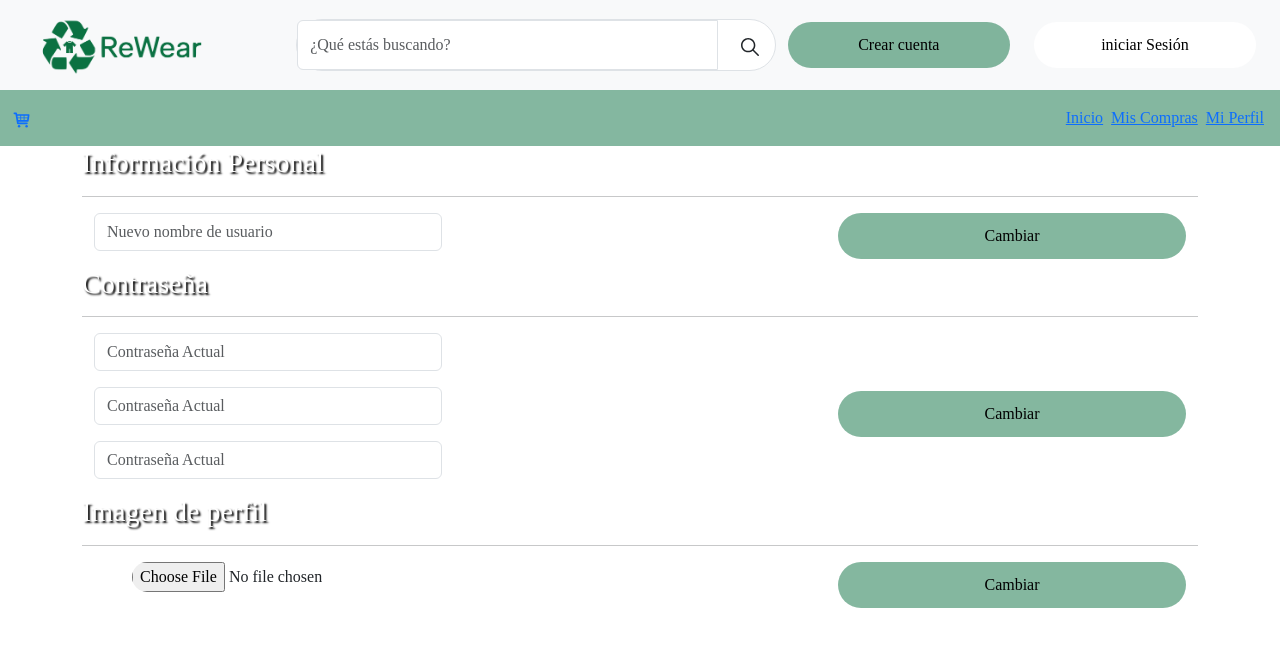
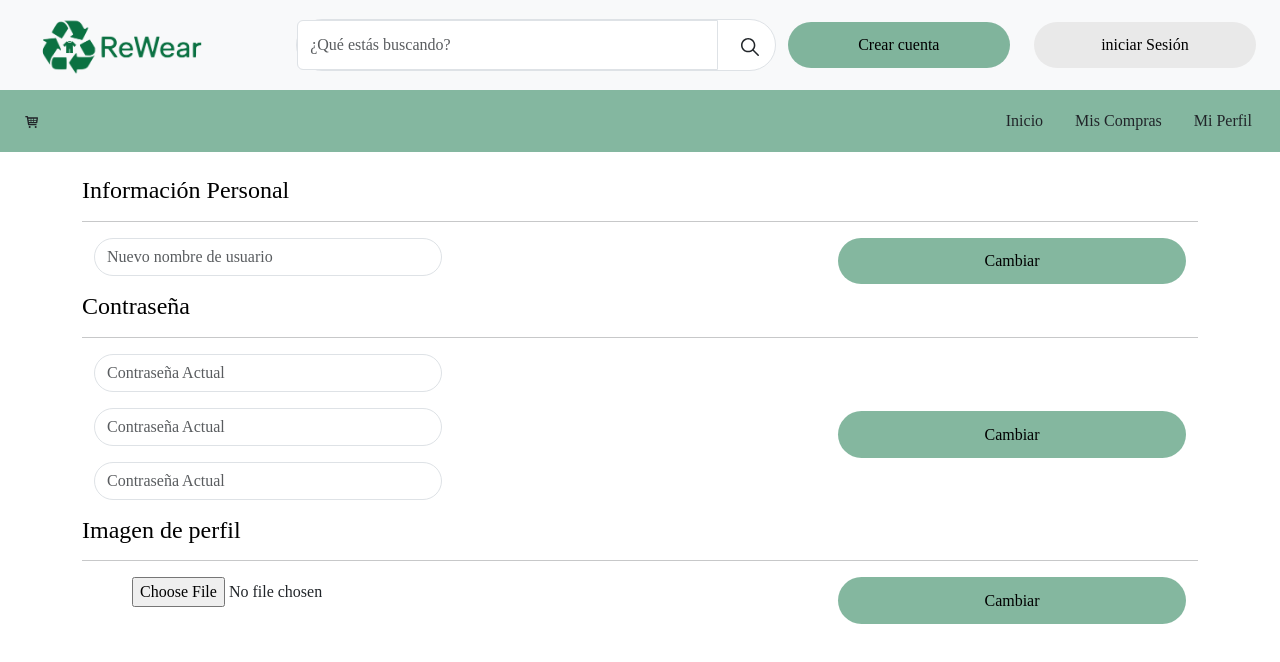
Before and after one commit to ArturoHe/frontend-ReWear, a React (Vite) app: page /usrconfig in a window 1280 px wide. Shown: the top 662 px of the page. Built offline with nearby package versions, Linux system fonts and the light colour scheme; a web font is replaced by a local one.

Commit message:
Cambios de estilo menores

```diff
--- a/src/components/Button/style.module.css
+++ b/src/components/Button/style.module.css
@@ -3,7 +3,7 @@
   border: 0px !important;
   border-radius: 30px !important;
   padding: 0.7rem !important;
-  background-color: rgb(255, 255, 255) !important;
+  background-color: rgb(233, 233, 233) !important;
 }
 
 .button:hover {
--- a/src/components/EditUserForm/index.tsx
+++ b/src/components/EditUserForm/index.tsx
@@ -1,6 +1,7 @@
 import React from "react";
 import Button from "../Button";
 import ButtonAction from "../ButtonAction";
+import styles from "./style.module.css";
 
 type Props = {};
 
@@ -8,7 +9,7 @@ function EditUserForm({}: Props) {
   return (
     <>
       <div>
-        <h3>Información Personal</h3>
+        <h3 className={`${styles.title}`}>Información Personal</h3>
         <hr />
         <form>
           <div className="container text-center">
@@ -17,7 +18,7 @@ function EditUserForm({}: Props) {
                 <div className="mb-3">
                   <input
                     type="text"
-                    className="form-control"
+                    className={`form-control ${styles.input}`}
                     id="username"
                     aria-describedby="username"
                     placeholder="Nuevo nombre de usuario"
@@ -33,7 +34,7 @@ function EditUserForm({}: Props) {
       </div>
 
       <div>
-        <h3>Contraseña</h3>
+        <h3 className={`${styles.title}`}>Contraseña</h3>
         <hr />
 
         <form>
@@ -43,7 +44,7 @@ function EditUserForm({}: Props) {
                 <div className="mb-3">
                   <input
                     type="password"
-                    className="form-control"
+                    className={`form-control ${styles.input}`}
                     id="actualpassword"
                     aria-describedby="actualpassword"
                     placeholder="Contraseña Actual"
@@ -52,7 +53,7 @@ function EditUserForm({}: Props) {
                 <div className="mb-3">
                   <input
                     type="password"
-                    className="form-control"
+                    className={`form-control ${styles.input}`}
                     id="newpassword"
                     aria-describedby="newpassword"
                     placeholder="Contraseña Actual"
@@ -61,7 +62,7 @@ function EditUserForm({}: Props) {
                 <div className="mb-3">
                   <input
                     type="password"
-                    className="form-control"
+                    className={`form-control ${styles.input}`}
                     id="password"
                     aria-describedby="password"
                     placeholder="Contraseña Actual"
@@ -78,7 +79,7 @@ function EditUserForm({}: Props) {
       </div>
 
       <div>
-        <h3>Imagen de perfil</h3>
+        <h3 className={`${styles.title}`}>Imagen de perfil</h3>
         <hr />
         <form>
           <div className="container text-center">
@@ -86,7 +87,6 @@ function EditUserForm({}: Props) {
               <div className="col-4">
                 <div className="mb-3">
                   <input
-                    style={{ borderRadius: "30px" }}
                     type="file"
                     name="myImage"
                     accept="image/png, image/gif, image/jpeg"
--- a/src/components/EditUserForm/style.module.css
+++ b/src/components/EditUserForm/style.module.css
@@ -1,7 +1,9 @@
-.navColorRewear {
-  background-color: rgba(11, 113, 66, 0.5) !important;
+.title {
+  color: black !important;
+  text-shadow: none !important;
+  font-size: 1.5rem !important;
 }
 
-.backgroundButton {
-  background-color: rgba(rgba(0, 0, 0, 0), green, blue, alpha);
+.input {
+  border-radius: 30px !important;
 }
--- a/src/components/NavUser/index.tsx
+++ b/src/components/NavUser/index.tsx
@@ -12,20 +12,26 @@ function NavUser({}: Props) {
     <nav className={`navbar ${styles.navColorRewear}`}>
       <div className="container-fluid">
         <a className="navbar-brand">
-          <a href="">
+          <a className={`form-control ${styles.s}`} href="">
             <TiShoppingCart />
           </a>
         </a>
         <div className="d-flex">
           <div className=" mx-1">
-            <a href="">Inicio</a>
+            <a className={`form-control ${styles.s}`} href="">
+              Inicio
+            </a>
           </div>
 
           <div className=" mx-1">
-            <a href="">Mis Compras</a>
+            <a className={`form-control ${styles.s}`} href="">
+              Mis Compras
+            </a>
           </div>
           <div className=" mx-1">
-            <a href="">Mi Perfil</a>
+            <a className={`form-control ${styles.s}`} href="">
+              Mi Perfil
+            </a>
           </div>
         </div>
       </div>
--- a/src/components/NavUser/style.module.css
+++ b/src/components/NavUser/style.module.css
@@ -2,6 +2,14 @@
   background-color: rgba(11, 113, 66, 0.5) !important;
 }
 
-.backgroundButton {
-  background-color: rgba(rgba(0, 0, 0, 0), green, blue, alpha);
+.s {
+  background-color: rgba(11, 113, 65, 0) !important;
+  border: none !important;
+  border-radius: 30px !important;
+  text-decoration: none !important;
 }
+
+.s:hover {
+  transition: 0.5s !important;
+  background-color: rgb(255, 255, 255) !important;
+}
--- a/src/functionalities/UserConfig/index.tsx
+++ b/src/functionalities/UserConfig/index.tsx
@@ -14,7 +14,9 @@ function UserConfig({ title }: Props) {
       <Navbar />
       <NavUser />
       <div className="container">
-        <EditUserForm />
+        <div className="mt-4">
+          <EditUserForm />
+        </div>
       </div>
     </>
   );
```
